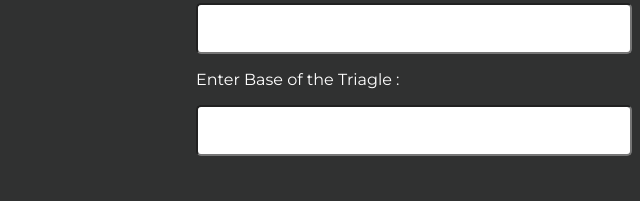
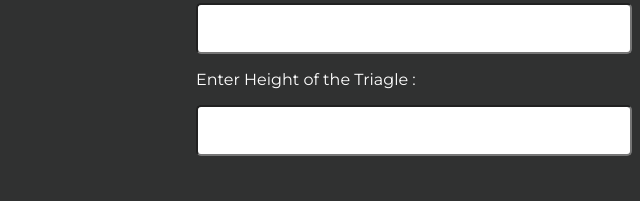
Before and after one commit to seshubabukaranam/Is-triangle-, a plain HTML site: page area.html in a window 1280 px wide. Shown: the part 322-523 px from the top of the page, 244-884 px from the left. Drawn offline with Linux system fonts and the light colour scheme; a web font is replaced by a local one.

Commit message:
docs-change in documentation

```diff
--- a/area.html
+++ b/area.html
@@ -31,7 +31,7 @@
         <h4 id="area-formula">Area of the triangle = 1/2(Base*Height)</h4>
     <label for ="base-input">Enter Base of the Triagle :</label>
     <input class ="input-base-height" type="number"/>
-    <label for ="height-input">Enter Base of the Triagle :</label>
+    <label for ="height-input">Enter Height of the Triagle :</label>
     <input class ="input-base-height" type="number"/>
     <button id="btn-cheak-area">Cheak Area </button>
     <div id="output-message-area"></div>
```
